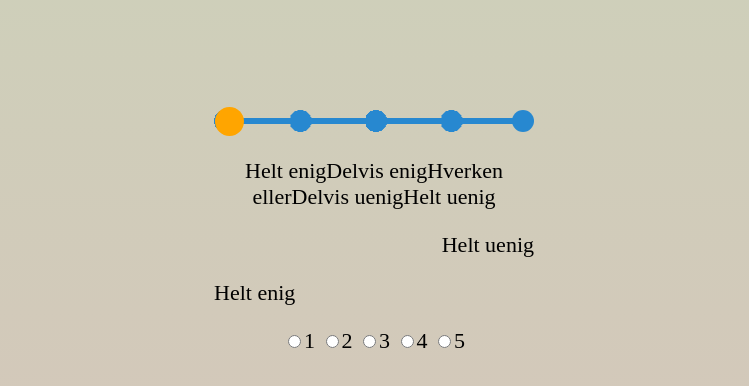
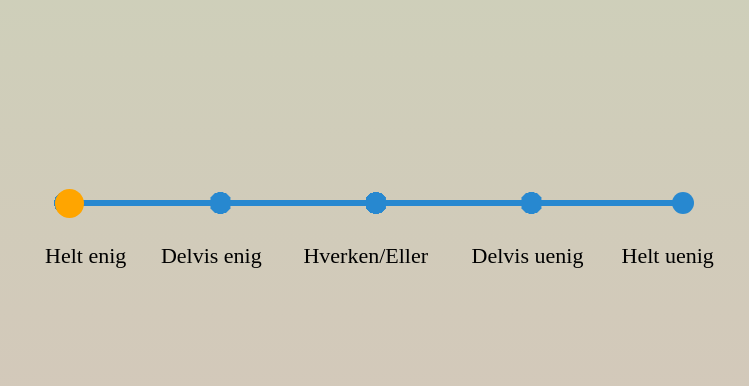
Before and after one commit to Johannesfknudsen/partitest, a plain HTML site: page index.html in a window 1280 px wide. Shown: the part 306-692 px from the top of the page, without its empty margins (266-1015 px from the left). Drawn offline with nearby package versions, Linux system fonts and the light colour scheme.

Commit message:
text under bar

```diff
--- a/css/slider.css
+++ b/css/slider.css
@@ -4,11 +4,19 @@
 .uenig {
   text-align: right;
 }
+.tex {
+  width: 55%;
+  margin-left: 23%;
+  text-align: center;
+  align-self: center;
+  align-items: center;
+  align-content: center;
+}
 
 .answer {
   position: relative;
-  width: 25%;
-  margin-left: -12.5%;
+  width: 50%;
+  margin-left: -25%;
   left: 50%;
 }
 input[type='range'].n {
--- a/index.html
+++ b/index.html
@@ -52,18 +52,15 @@ kan man gå til https://johannesfknudsen.github.io/partitest/ -->
           <div class="answer">
             <!-- <div class="uenig"><p>Helt uenig</p></div>
           <div class="enig"><p>Helt enig</p></div> -->
-          <input type='range' min='1' max='5' value='1' step='1' class="n n5"/>
-          <td>Helt enig</td><td>Delvis enig</td><td>Hverken eller</td><td>Delvis uenig</td><td>Helt uenig</td>
-          <p class="uenig">Helt uenig</p>
-          <p class="enig">Helt enig</p>
+            <input type='range' min='1' max='5' value='1' step='1' class="n n5" />
           </div>
-        <div class="container">
-          <td><input type="radio" name="q0" value="1">1</td>
-          <td><input type="radio" name="q0" value="2">2</td>
-          <td><input type="radio" name="q0" value="3">3</td>
-          <td><input type="radio" name="q0" value="4">4</td>
-          <td><input type="radio" name="q0" value="5">5</td>
-        </div>
+          <table class="tex">
+            <td>Helt enig</td>
+            <td>Delvis enig</td>
+            <td>Hverken/Eller</td>
+            <td>Delvis uenig</td>
+            <td>Helt uenig</td>
+          </table>
           <!--Hvis højere Enhedslisten, SF; hvis lavere Blå blok; hvis samme niveau: Resten af rød blok -->
         </div>
         <div class="section" id="section1">
```
Lines whose indentation alone changed are shown as unchanged.
